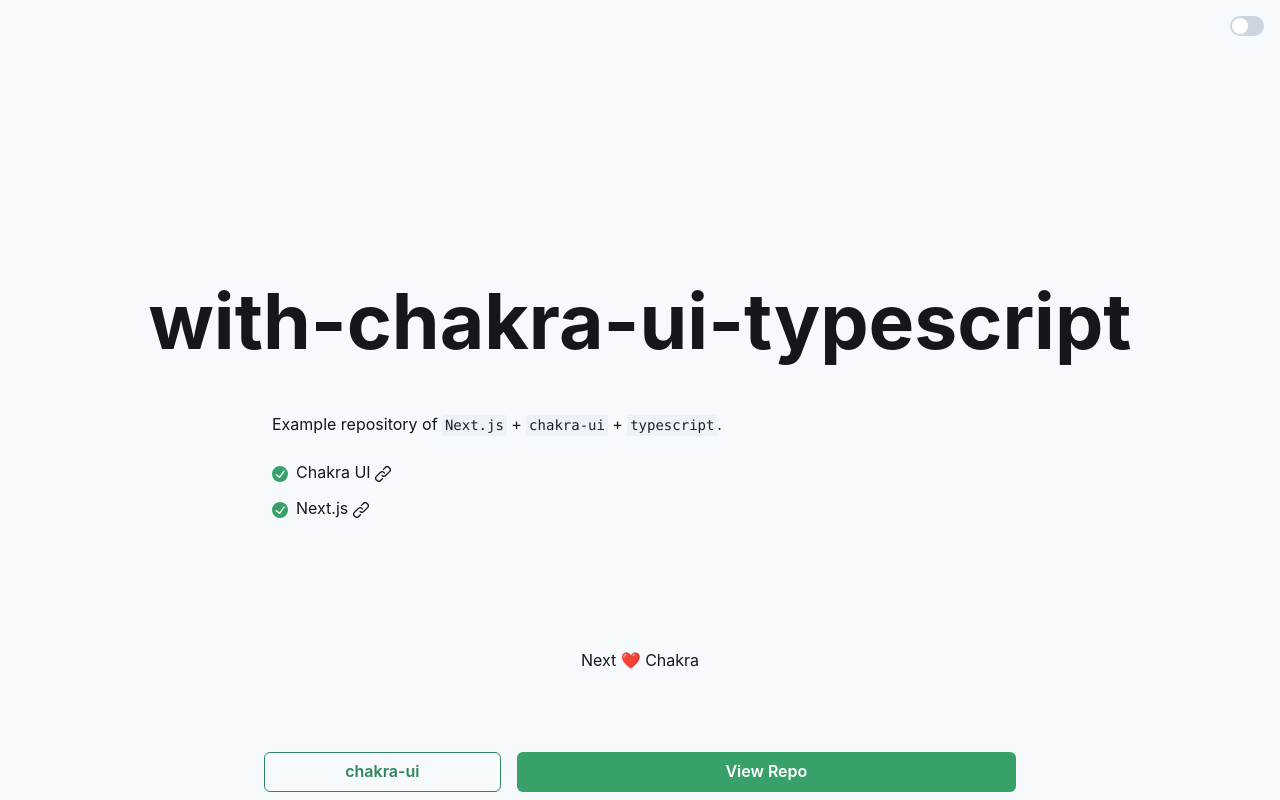
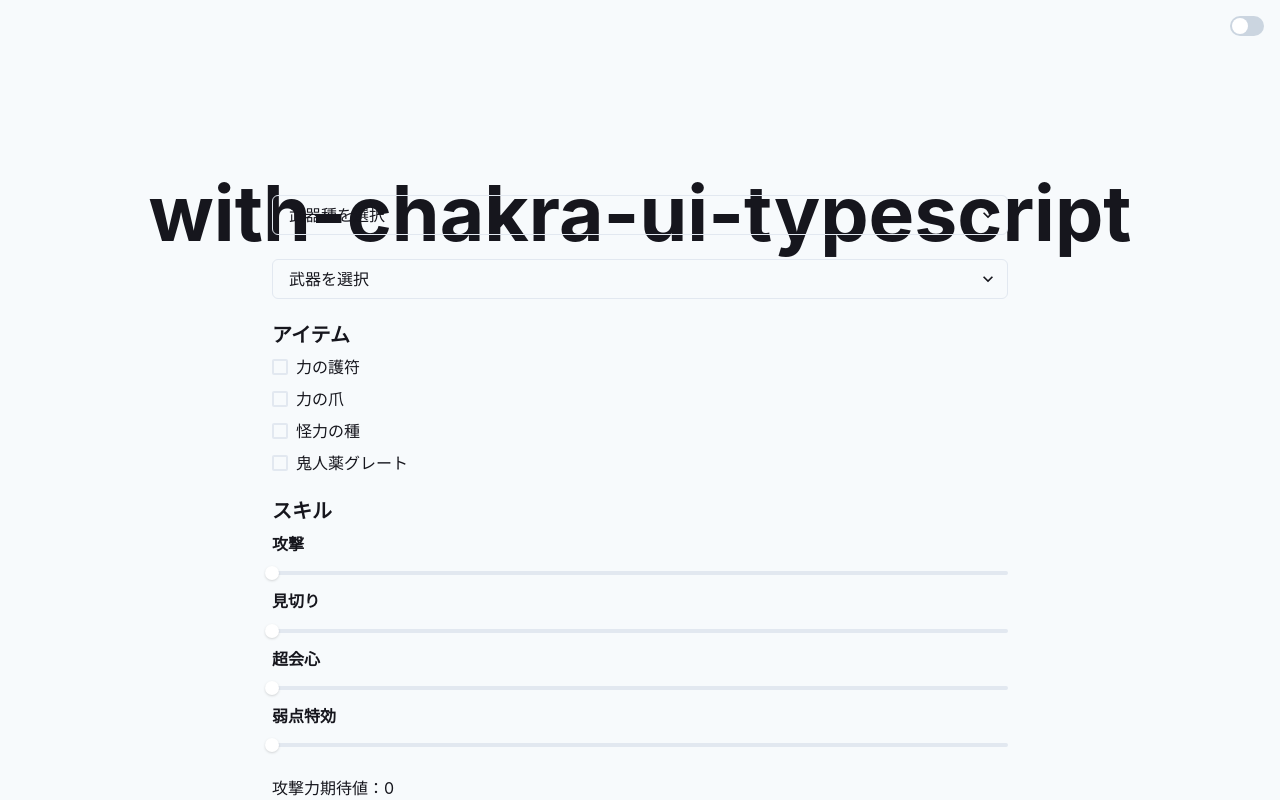
Before and after one commit to yudai-nkt/mhrise-mean-weapon-attack, a Next.js app: page / in a window 1280 px wide. Built offline with nearby package versions, Linux system fonts and the light colour scheme.

Commit message:
feat: prototype a very basic idea

```diff
--- /dev/null
+++ b/src/data/weapons.ts
@@ -0,0 +1,79 @@
+export type WeaponType = { type: string; label: string };
+
+export const weaponTypes: WeaponType[] = [
+  {
+    type: "Great Sword",
+    label: "大剣",
+  } as const,
+  {
+    type: "Long Sword",
+    label: "太刀",
+  } as const,
+  {
+    type: "Sword and Shield",
+    label: "片手剣",
+  } as const,
+  {
+    type: "Dual Blades",
+    label: "双剣",
+  } as const,
+  {
+    type: "Hammer",
+    label: "ハンマー",
+  } as const,
+  {
+    type: "Hunting Horn",
+    label: "狩猟笛",
+  } as const,
+  {
+    type: "Lance",
+    label: "ランス",
+  } as const,
+  {
+    type: "Gunlance",
+    label: "ガンランス",
+  } as const,
+  {
+    type: "Switdh Axe",
+    label: "スラッシュアックス",
+  } as const,
+  {
+    type: "Charge Blade",
+    label: "チャージアックス",
+  } as const,
+  {
+    type: "Insect Glaive",
+    label: "操虫棍",
+  } as const,
+  {
+    type: "Light Bowgun",
+    label: "ライトボウガン",
+  } as const,
+  {
+    type: "Heavy Bowgun",
+    label: "ヘヴィボウガン",
+  } as const,
+  {
+    type: "Bow",
+    label: "弓",
+  } as const,
+];
+
+const foo = weaponTypes.map((weaponType) => weaponType.type);
+// const bar = foo as const;
+
+export type Weapon = {
+  name: string;
+  type: typeof foo[number];
+  attack: number;
+  affinity: number;
+};
+
+export const weapons = [
+  {
+    name: "夜行弩【梟ノ眼】",
+    type: "Light Bowgun",
+    attack: 180,
+    affinity: 40,
+  },
+];
--- a/src/pages/index.tsx
+++ b/src/pages/index.tsx
@@ -1,56 +1,109 @@
 import {
-  Link as ChakraLink,
   Text,
-  Code,
-  List,
-  ListIcon,
-  ListItem,
+  Checkbox,
+  Heading,
+  Select,
+  Slider,
+  SliderFilledTrack,
+  SliderThumb,
+  SliderTrack,
+  Stack,
 } from "@chakra-ui/react";
-import { CheckCircleIcon, LinkIcon } from "@chakra-ui/icons";
+import { useState, useCallback, ChangeEvent } from "react";
 
 import { Hero } from "../components/Hero";
 import { Container } from "../components/Container";
 import { Main } from "../components/Main";
 import { DarkModeSwitch } from "../components/DarkModeSwitch";
-import { CTA } from "../components/CTA";
-import { Footer } from "../components/Footer";
+import { weaponTypes, weapons } from "../data/weapons";
 
-const Index = () => (
+const Index = () => {
+  const [weaponType, setWeaponType] = useState<string | undefined>(undefined);
+  const [weapon, setWeapon] = useState<string | undefined>(undefined);
+  const onChangeWeaponType = useCallback(
+    (event: ChangeEvent<HTMLSelectElement>) => {
+      setWeaponType(event.target.value);
+    },
+    [weaponType]
+  );
+  const onChangeWeapon = useCallback(
+    (event: ChangeEvent<HTMLSelectElement>) => {
+      setWeapon(event.target.value);
+    },
+    [weapon]
+  );
+
+  return (
     <Container height="100vh">
       <Hero />
       <Main>
-      <Text>
-        Example repository of <Code>Next.js</Code> + <Code>chakra-ui</Code> +{" "}
-        <Code>typescript</Code>.
-      </Text>
+        <Select placeholder="武器種を選択" onChange={onChangeWeaponType}>
+          {weaponTypes.map(({ type, label }) => (
+            <option value={type}>{label}</option>
+          ))}
+        </Select>
 
-      <List spacing={3} my={0}>
-        <ListItem>
-          <ListIcon as={CheckCircleIcon} color="green.500" />
-          <ChakraLink
-            isExternal
-            href="https://chakra-ui.com"
-            flexGrow={1}
-            mr={2}
-          >
-            Chakra UI <LinkIcon />
-          </ChakraLink>
-        </ListItem>
-        <ListItem>
-          <ListIcon as={CheckCircleIcon} color="green.500" />
-          <ChakraLink isExternal href="https://nextjs.org" flexGrow={1} mr={2}>
-            Next.js <LinkIcon />
-          </ChakraLink>
-        </ListItem>
-      </List>
+        <Select placeholder="武器を選択" onChange={onChangeWeapon}>
+          {weapons
+            .filter((weapon) => weapon.type === weaponType)
+            .map((weapon) => (
+              <option value={weapon.attack}>{weapon.name}</option>
+            ))}
+        </Select>
+        <Stack>
+          <Heading size={"md"}>アイテム</Heading>
+          <Checkbox>力の護符</Checkbox>
+          <Checkbox>力の爪</Checkbox>
+          <Checkbox>怪力の種</Checkbox>
+          <Checkbox>鬼人薬グレート</Checkbox>
+        </Stack>
+
+        <Stack spacing={3}>
+          <Heading size={"md"}>スキル</Heading>
+          <Heading as="h2" size={"sm"}>
+            攻撃
+          </Heading>
+          <Slider defaultValue={0} min={0} max={7} step={1}>
+            <SliderTrack>
+              <SliderFilledTrack />
+            </SliderTrack>
+            <SliderThumb />
+          </Slider>
+          <Heading as="h2" size={"sm"}>
+            見切り
+          </Heading>
+          <Slider defaultValue={0} min={0} max={7} step={1}>
+            <SliderTrack>
+              <SliderFilledTrack />
+            </SliderTrack>
+            <SliderThumb />
+          </Slider>
+          <Heading as="h2" size={"sm"}>
+            超会心
+          </Heading>
+          <Slider defaultValue={0} min={0} max={3} step={1}>
+            <SliderTrack>
+              <SliderFilledTrack />
+            </SliderTrack>
+            <SliderThumb />
+          </Slider>
+          <Heading as="h2" size={"sm"}>
+            弱点特効
+          </Heading>
+          <Slider defaultValue={0} min={0} max={3} step={1}>
+            <SliderTrack>
+              <SliderFilledTrack />
+            </SliderTrack>
+            <SliderThumb />
+          </Slider>
+        </Stack>
+
+        <Text>攻撃力期待値：{weapon ? weapon : 0}</Text>
       </Main>
 
       <DarkModeSwitch />
-    <Footer>
-      <Text>Next ❤️ Chakra</Text>
-    </Footer>
-    <CTA />
     </Container>
   );
+};
 
 export default Index;
```
Lines whose indentation alone changed are shown as unchanged.
